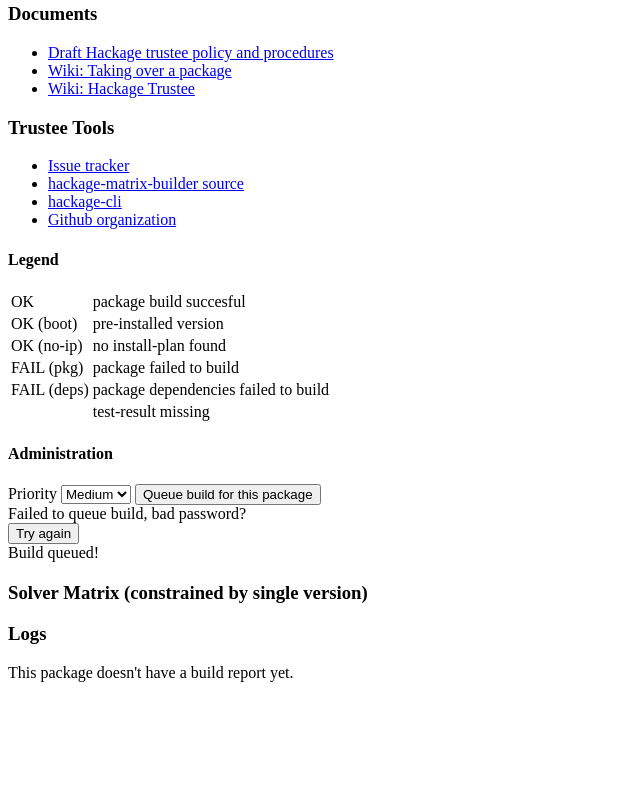
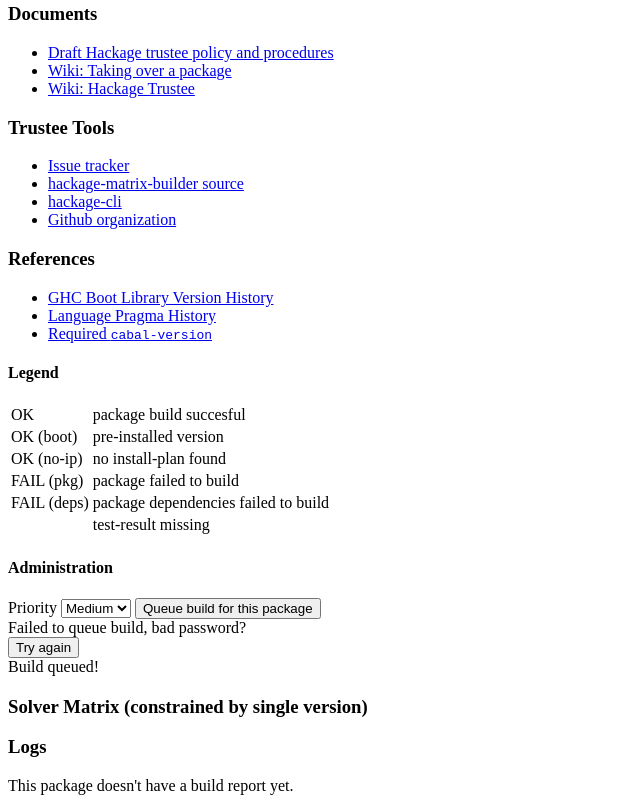
Before and after one commit to haskell-CI/hackage-matrix-builder, a plain HTML site: page ui/index.html in a window 1280 px wide. Shown: the part 793-1596 px from the top of the page, without its empty margins (0-640 px from the left). Before the commit the page ends 1483 px from the top, so only its background shows below. Drawn offline with nearby package versions, Linux system fonts and the light colour scheme; a script that the page names is missing.

Commit message:
Add reference links

```diff
--- a/ui/index.html
+++ b/ui/index.html
@@ -77,6 +77,13 @@
           <li><a href="https://www.github.com/hvr/hackage-cli">hackage-cli</a></li>
           <li><a href="https://github.com/hackage-trustees">Github organization</a></li>
         </ul>
+
+        <h3>References</h3>
+        <ul>
+          <li><a href="https://ghc.haskell.org/trac/ghc/wiki/Commentary/Libraries/VersionHistory">GHC Boot Library Version History</a></li>
+          <li><a href="https://ghc.haskell.org/trac/ghc/wiki/LanguagePragmaHistory">Language Pragma History</a></li>
+          <li><a href="https://github.com/haskell/cabal/blob/641e854ae663e2b34f34ecc11ba663ac3a9bdc19/Cabal/Distribution/PackageDescription/Check.hs#L911-L1091">Required <code>cabal-version</code></a></li>
+        </ul>
       </div>
 
       <div id="page-package" class="page">
```
